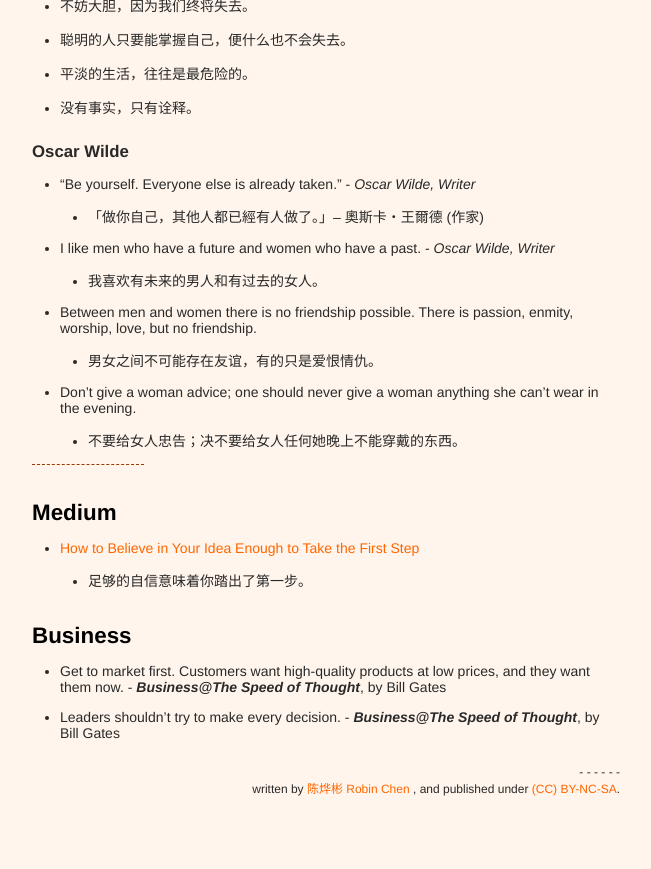
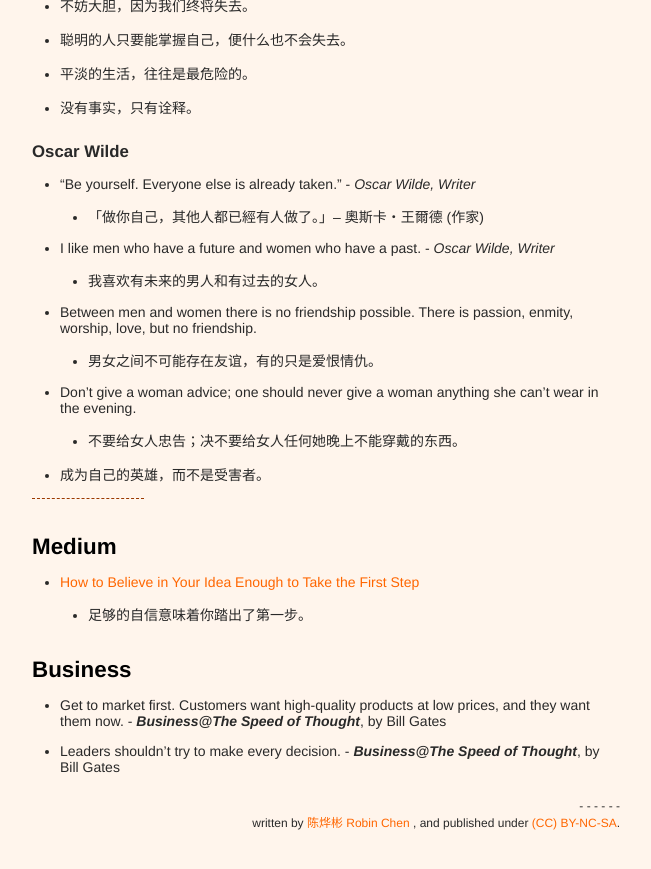
Before and after one commit to xianyuxmu/xianyuxmu.github.io, a Jekyll site: the page built from _posts/2017-06-17-chicken-soup.md, in a window 1280 px wide and 900 px high, scrolled down 4083 px. Shown: the top 869 px of the window, without its empty margins (314-965 px from the left). Built offline with Jekyll 4.4.1, drawn with Linux system fonts in a browser that asks for light colours; comment, search, counter and statistics services are not loaded.

Commit message:
Reading & Chicken Soup of 13 Sep. 2017

```diff
--- a/_posts/2017-06-17-chicken-soup.md
+++ b/_posts/2017-06-17-chicken-soup.md
@@ -137,6 +137,7 @@ Wikipedia：[Michelangelo](https://en.wikipedia.org/wiki/Michelangelo)
 	- 男女之间不可能存在友谊，有的只是爱恨情仇。
 - Don't give a woman advice; one should never give a woman anything she can't wear in the evening.
 	- 不要给女人忠告；决不要给女人任何她晚上不能穿戴的东西。
+- 成为自己的英雄，而不是受害者。
 
 ----
 
```
Also changed, not shown: _posts/2017-09-02-monthly-reading.md (+1 -0 lines).
